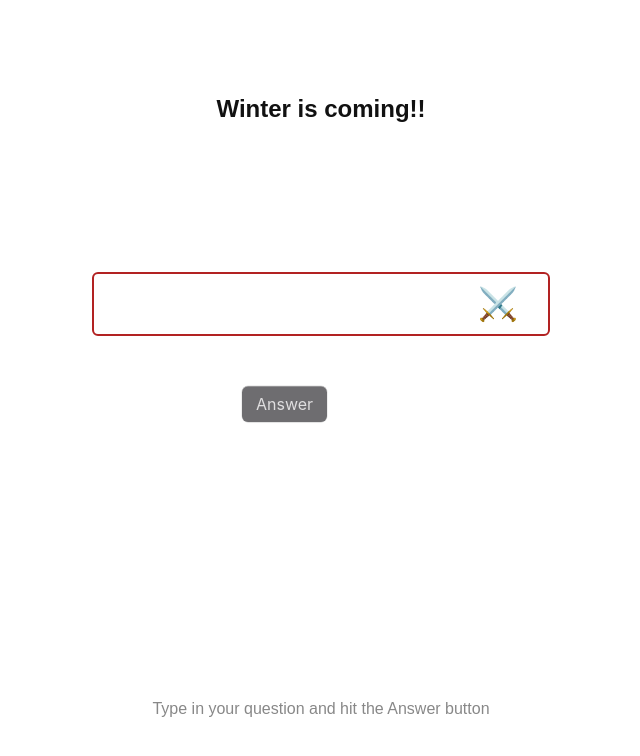
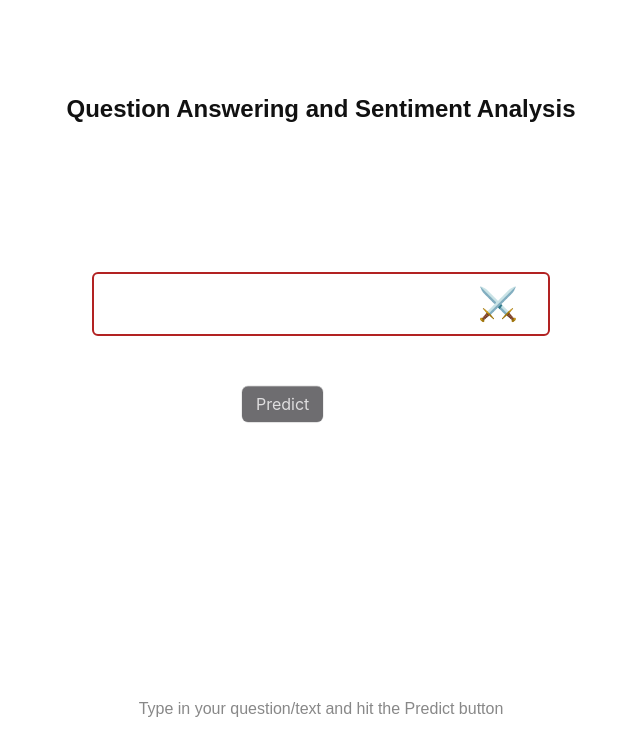
Before and after one commit to Anirudh42/question_answering_app, a Flask app: page /qa in a window 1280 px wide. Shown: the top 756 px of the page, without its empty margins (319-959 px from the left). Run offline with Flask 2, Linux system fonts and the light colour scheme; parts of the project's set-up code (start-up, migrations or seed data) failed here and were passed over.

Commit message:
added sentiment analysis

```diff
--- a/requirements.txt
+++ b/requirements.txt
@@ -1,2 +1,4 @@
 flask
 transformers
+gensim
+scikit-learn
--- a/server.py
+++ b/server.py
@@ -1,9 +1,13 @@
 from flask import Flask, request, render_template
 from transformers import pipeline
-import json
+import json, pickle
+from gensim.utils import tokenize
 
 
 app = Flask(__name__)
+
+#Preparing the pretrained QA model
+print("Loading the QA model...")
 my_context = []
 with open("./data/my_context.txt",encoding="utf8") as f:
     for line in f.readlines():
@@ -11,23 +15,29 @@ with open("./data/my_context.txt",encoding="utf8") as f:
 
 full_text = ' '.join(my_context)
 qa_model = pipeline("question-answering")
-
+#Preparing the pretrained Sentiment Analysis Model
+print("Loading the Sentiment Analysis model...")
+with open('ml_model/sentiment_model.pk','rb') as f:
+    sentiment_predictor = pickle.load(f)
+with open('ml_model/featurizer.pk','rb') as f:
+    vectorizer = pickle.load(f)
 
 @app.route("/")
 def welcome():
     return "Welcome Brave Warriors! Learn about Game of Thrones by asking questions"
 
+@app.route("/sentiment",methods=["GET","POST"])
+def predict_sentiment():
+    if request.method=="POST":
+        input_text = request.form['userinput']
+        cleaned_text = [' '.join(list(tokenize(input_text,lowercase=True)))]
+        vectorized_text = vectorizer.transform(cleaned_text)
+        prediction = sentiment_predictor.predict(vectorized_text)[0]
+        response = {"Text":input_text,"Sentiment":"Positive" if prediction==1 else "Negative"}
+    return render_template("user_input.html",data=response)
 
 @app.route("/qa",methods=["GET","POST"])
 def answer_question():
-    # if request.method=="GET":
-    #     # question1 = "What is Westeros?"
-    #     # question2 = "Who is Night's watch?"
-    #     # context = full_text
-    #     # answer1 = qa_model(question = question1, context = context)
-    #     # answer2 = qa_model(question = question2, context = context)
-    #     # response = [{"Question":question1,"Answer":answer1},{"Question":question2,"Answer":answer2}]
-    #     return json.dumps(response)
     if request.method=="POST":
         question = request.form['userinput']
         answer = qa_model(question=question,context=full_text)
--- a/templates/user_input.html
+++ b/templates/user_input.html
@@ -28,14 +28,14 @@
 </head>
 <body class="align">
 
-    <h3>Winter is coming!!</h3>
+    <h3>Question Answering and Sentiment Analysis</h3>
 
     <form method="POST">
       <div class="form__field">
         <input type="text" class="form__input" pattern=".{6,}" name="userinput" required>
         <span class="icon"></span>
       </div>
-      <input type="submit", value="Answer" class="answer_button">
+      <input type="submit", value="Predict" class="answer_button">
     </form>
     {% block body %}
     <ul>
@@ -52,7 +52,7 @@
     </ul>
     {% endblock %}
 
-    <p>Type in your question and hit the Answer button</p>
+    <p>Type in your question/text and hit the Predict button</p>
 
   </body>
 
```
Also changed, not shown: 2 other files.
